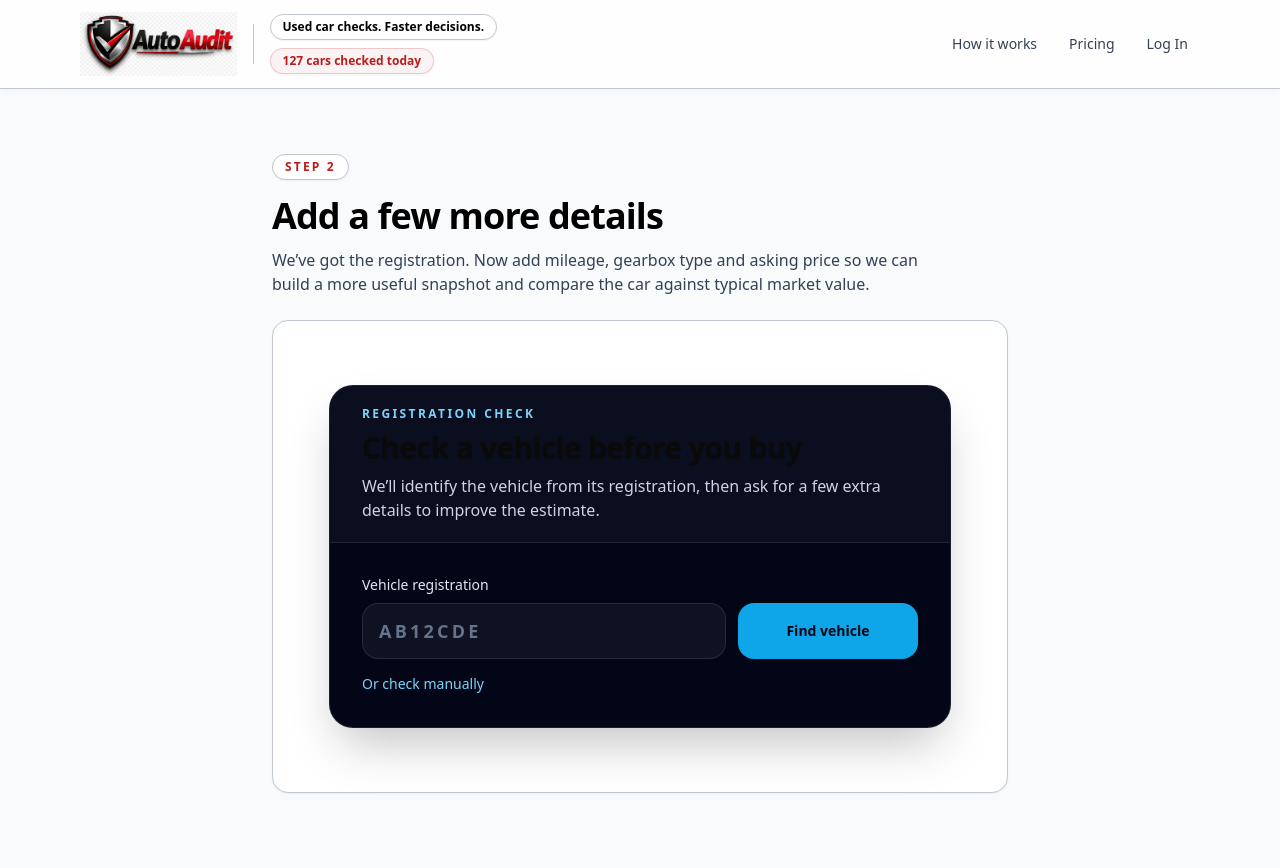
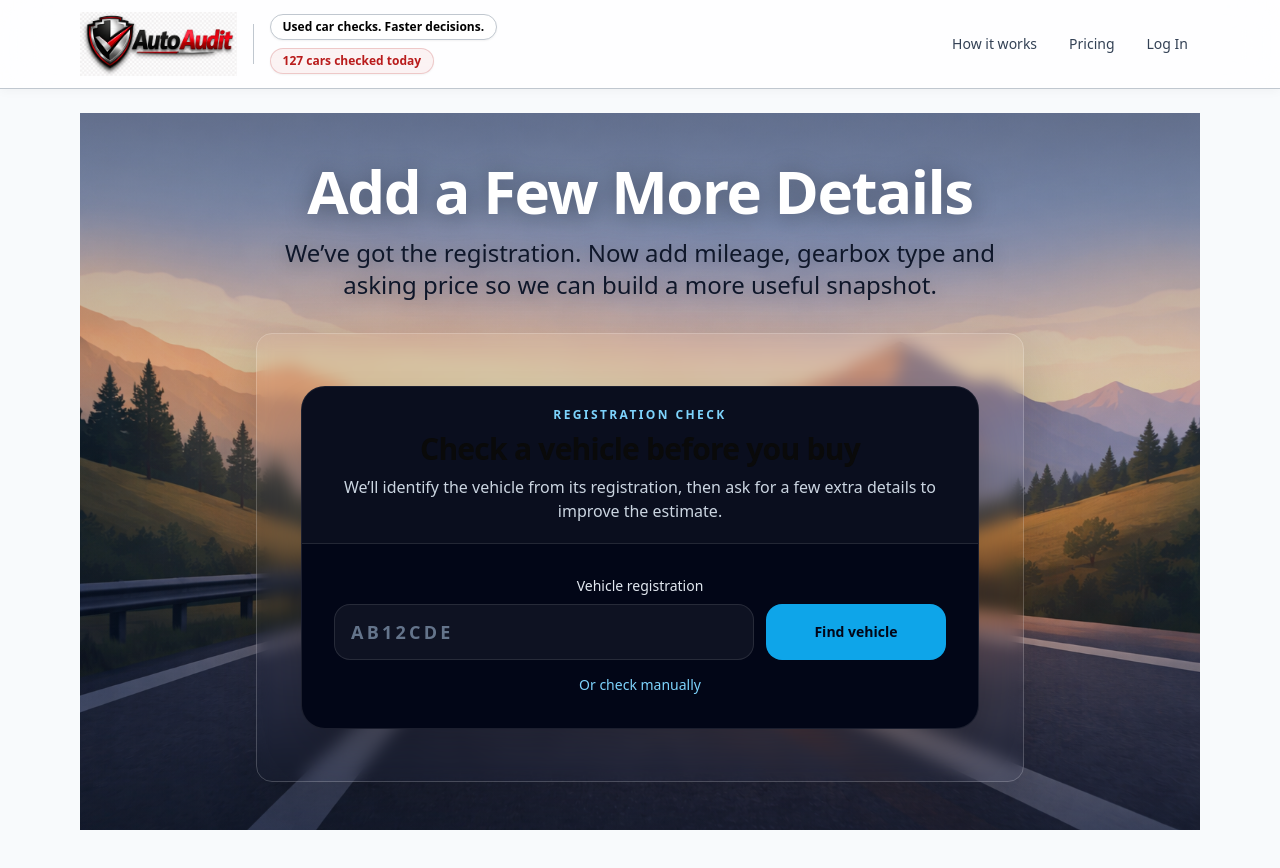
Before and after one commit to mickleethirty-vendium/autoaudit, a Next.js app: page /check in a window 1280 px wide. Shown: the top 868 px of the page. Built offline with nearby package versions, Linux system fonts and the light colour scheme.

Commit message:
format fix

```diff
--- a/app/check/page.tsx
+++ b/app/check/page.tsx
@@ -3,24 +3,26 @@ import CheckForm from "./ui/CheckForm";
 
 export default function CheckPage() {
   return (
-    <div className="mx-auto w-full max-w-3xl px-4 py-8 sm:py-10">
-      <div className="mb-6">
-        <div className="inline-flex items-center rounded-full border border-[var(--aa-silver)] bg-white px-3 py-1 text-xs font-semibold uppercase tracking-[0.18em] text-[#b91c1c] shadow-sm">
-          Step 2
-        </div>
+    <div className="min-h-screen bg-[var(--aa-bg)]">
+      <main>
+        <section className="relative overflow-hidden bg-[var(--aa-black)]">
+          <div
+            className="absolute inset-0 bg-cover bg-center"
+            style={{ backgroundImage: "url('/hero-car-road.png')" }}
+          />
+          <div className="absolute inset-0 bg-[linear-gradient(180deg,rgba(10,10,10,0.42)_0%,rgba(10,10,10,0.16)_35%,rgba(10,10,10,0.28)_100%)]" />
 
-        <h1 className="mt-4 text-3xl font-extrabold tracking-tight text-black sm:text-4xl">
-          Add a few more details
+          <div className="relative mx-auto flex min-h-[380px] max-w-7xl flex-col items-center justify-center px-4 py-10 text-center sm:min-h-[420px] sm:py-12 lg:min-h-[460px]">
+            <h1 className="max-w-5xl text-4xl font-extrabold tracking-tight text-white drop-shadow-[0_2px_12px_rgba(0,0,0,0.35)] sm:text-5xl lg:text-6xl">
+              Add a Few More Details
             </h1>
 
-        <p className="mt-3 max-w-2xl text-sm leading-6 text-slate-700 sm:text-base">
-          We’ve got the registration. Now add mileage, gearbox type and asking
-          price so we can build a more useful snapshot and compare the car
-          against typical market value.
+            <p className="mt-4 max-w-3xl text-lg leading-8 text-white/92 drop-shadow-[0_2px_8px_rgba(0,0,0,0.25)] sm:text-2xl">
+              We’ve got the registration. Now add mileage, gearbox type and
+              asking price so we can build a more useful snapshot.
             </p>
-      </div>
 
-      <div className="rounded-2xl border border-[var(--aa-silver)] bg-white p-5 shadow-sm sm:p-6">
+            <div className="mt-8 w-full max-w-3xl rounded-2xl border border-white/20 bg-white/92 p-3 shadow-[0_20px_60px_rgba(0,0,0,0.20)] backdrop-blur">
               <Suspense
                 fallback={
                   <div className="rounded-xl border border-[var(--aa-silver)] bg-slate-50 p-4 text-sm text-slate-600">
@@ -32,5 +34,8 @@ export default function CheckPage() {
               </Suspense>
             </div>
           </div>
+        </section>
+      </main>
+    </div>
   );
 }
```
Lines whose indentation alone changed are shown as unchanged.
